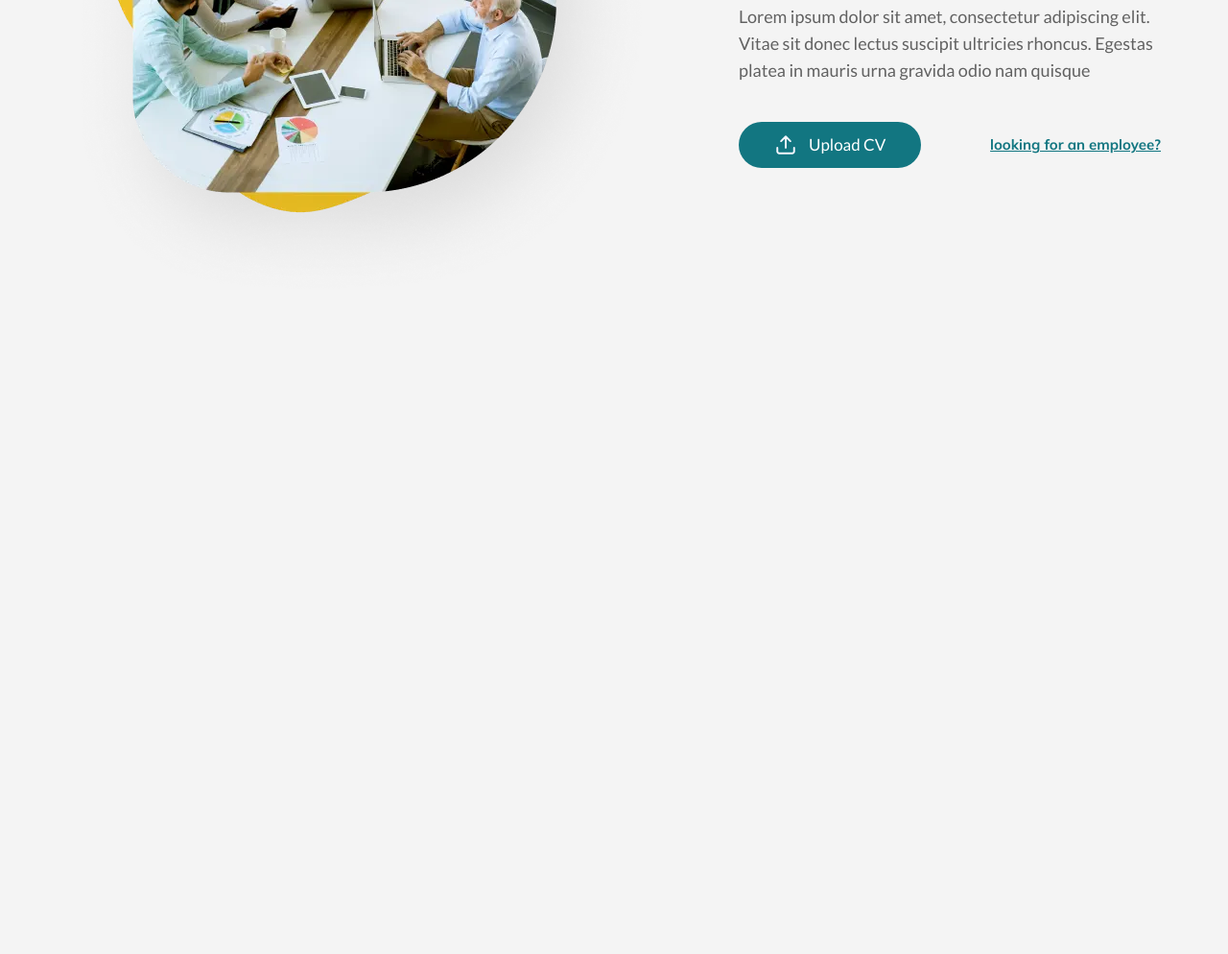
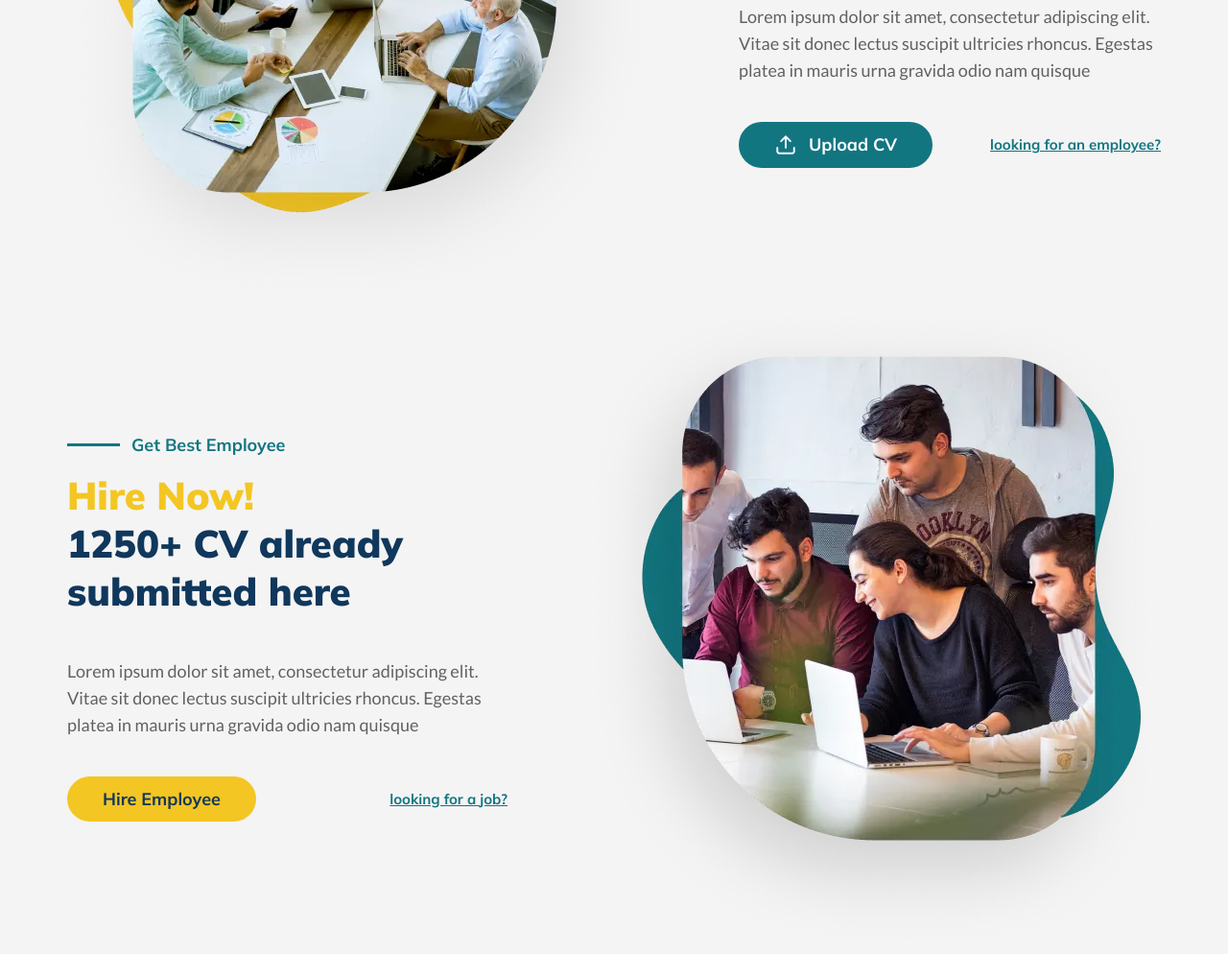
Before and after one commit to LenaKarpenko/hire-cup, a website: page app/index.html in a window 1280 px wide. Shown: the part 2366-3360 px from the top of the page at 96% size. Before the commit the page ends 2690 px from the top, so only its background shows below. Drawn offline with nearby package versions, Linux system fonts and the light colour scheme.

Commit message:
create hire now section

```diff
--- a/app/index.html
+++ b/app/index.html
@@ -105,6 +105,22 @@
         </div>
       </div>
     </section>
+
+    <section id="hire-now">
+      <div class="container d-flex align-items-center">
+        <div>
+          <span class="heading-overhead ">Get Best Employee</span>
+          <h2 class="mt-4"><span class="accent">Hire Now!</span> <br> 1250+ CV already <br> submitted here</h2>
+          <p class="mt-11 mb-10">Lorem ipsum dolor sit amet, consectetur adipiscing elit. Vitae sit donec lectus suscipit ultricies rhoncus.
+            Egestas platea in mauris urna gravida odio nam quisque </p>
+          <div class="d-flex align-items-center justify-content-space-between">
+            <button class="btn-primary btn-round btn-accent d-flex align-items-center"> Hire Employee </button>
+            <a class="link-accent" href="#">looking for a job?</a>
+          </div>
+        </div>
+        <img class="ml-20" src="img/webp/img-hire-now.webp" alt="Hire now">
+      </div>
+    </section>
   </main>
 
   <script src="https://code.jquery.com/jquery-3.3.1.slim.min.js" integrity="sha384-q8i/X+965DzO0rT7abK41JStQIAqVgRVzpbzo5smXKp4YfRvH+8abtTE1Pi6jizo" crossorigin="anonymous"></script></script>
--- a/app/sass/core/_global.sass
+++ b/app/sass/core/_global.sass
@@ -31,6 +31,8 @@ h2
   color: $primary-base
   span
     color: $primary-light
+    &.accent
+      color: $accent-base
 
 h4
   font-family: Mulish, sans-serif
--- a/app/sass/core/_helpers.sass
+++ b/app/sass/core/_helpers.sass
@@ -48,3 +48,5 @@
   margin-left: 40px
 .ml-14
   margin-left: 56px
+.ml-20
+  margin-left: 80px
--- a/app/sass/elements/_button.sass
+++ b/app/sass/elements/_button.sass
@@ -15,10 +15,22 @@
 .btn-round
   border-radius: 100px
   padding: 12px 37px
+  font-family: Mulish, sans-serif
+  font-weight: 700
+  font-size: 18px
 
 .btn-square
   border-radius: 10px
   padding: 12px 26px
+
+.btn-accent
+  background-color: $accent-base
+  color: $primary-base
+  &:hover, &:active, &:focus
+    background-color: $primary-base
+    color: $accent-base
+    cursor: pointer
+    outline: none
 
 .btn-search
   border: none
--- a/app/sass/styles.sass
+++ b/app/sass/styles.sass
@@ -9,4 +9,3 @@
 
 @import "blocks/home"
 @import "blocks/how-it-works"
-@import "blocks/apply-now"
```
Also changed, not shown: app/css/styles.min.css, app/img/_src/img-hire-now.png (added), app/img/webp/img-hire-now.webp (added).
